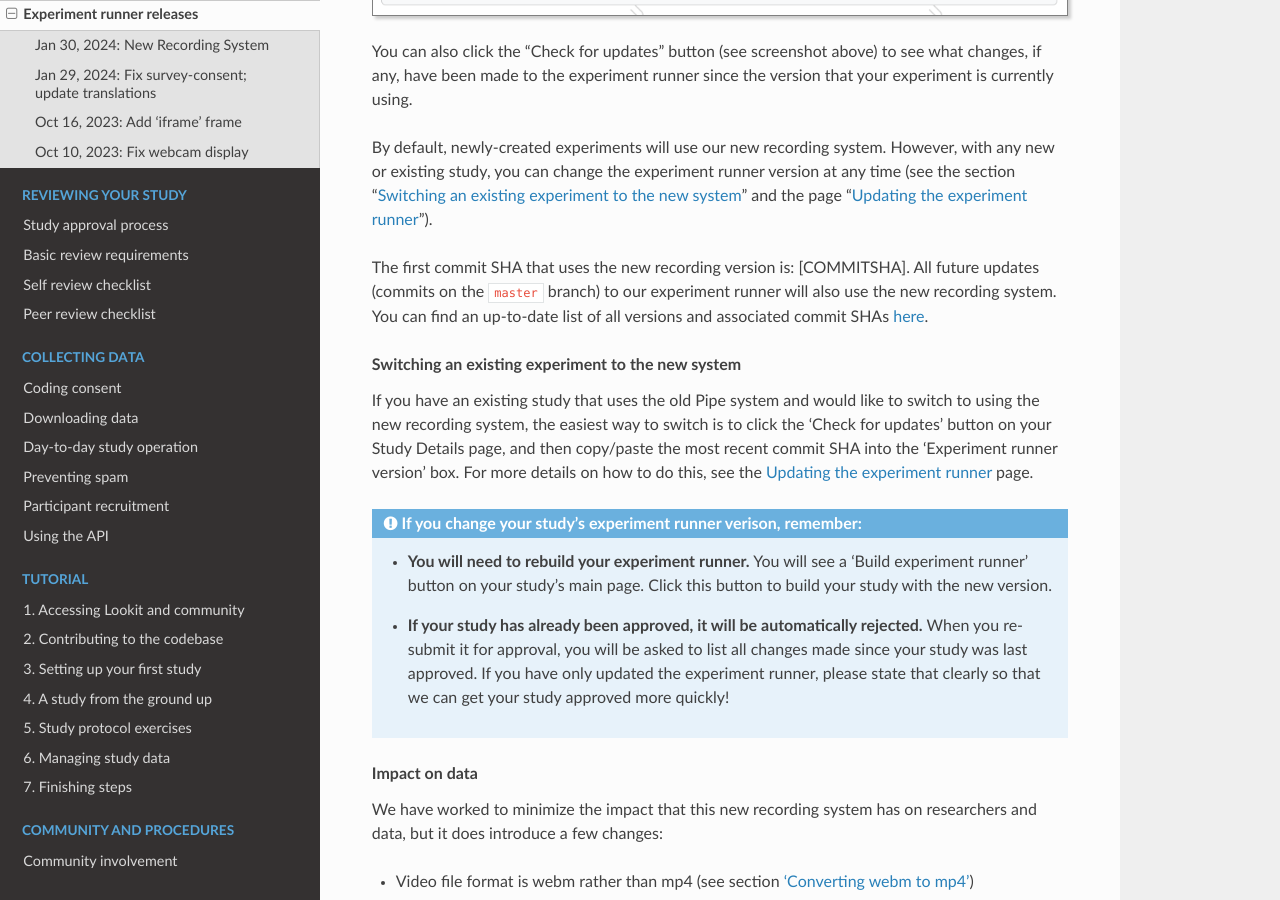
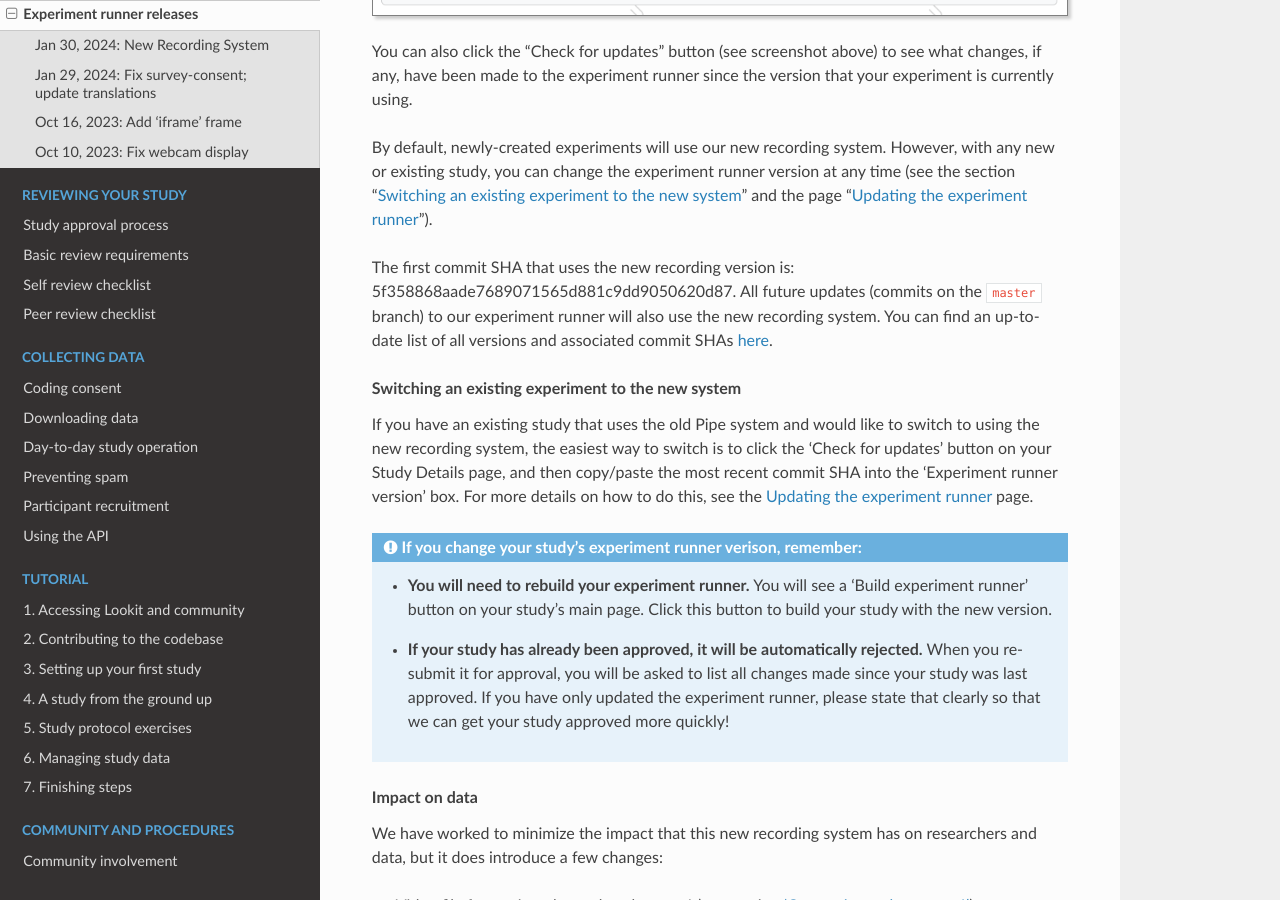
Before and after one commit to lookit/lookit-docs, a Sphinx documentation site: the page built from docs/source/researchers-runner-releases.rst, in a window 1280 px wide and 900 px high, scrolled down 2611 px. Built offline with Sphinx 7.4.7 and the Read the Docs theme 2.0.0, drawn with Linux system fonts in a browser that asks for light colours; some of the changed text lies outside the part shown.

Commit message:
add recordrtc release commit sha

```diff
--- a/docs/source/researchers-runner-releases.rst
+++ b/docs/source/researchers-runner-releases.rst
@@ -16,7 +16,7 @@ The Lookit experiment runner is regularly updated in order to add new features a
 Jan 30, 2024: New Recording System
 -----------------------------------
 
-Commit SHA: [COMMIT SHA]
+Commit SHA: 5f358868aade7689071565d881c9dd9050620d87
 
 Github pull request: https://github.com/lookit/ember-lookit-frameplayer/pull/349
 
@@ -59,7 +59,7 @@ You can also click the “Check for updates” button (see screenshot above) to
 
 By default, newly-created experiments will use our new recording system. However, with any new or existing study, you can change the experiment runner version at any time (see the section ":ref:`Switching an existing experiment to the new system <recortdrtc-how-to-switch>`" and the page ":ref:`Updating the experiment runner <updating-frameplayer-code>`").
 
-The first commit SHA that uses the new recording version is: [COMMITSHA]. All future updates (commits on the ``master`` branch) to our experiment runner will also use the new recording system. You can find an up-to-date list of all versions and associated commit SHAs `here <https://github.com/lookit/ember-lookit-frameplayer/commits/master>`__.
+The first commit SHA that uses the new recording version is: 5f358868aade7689071565d881c9dd9050620d87. All future updates (commits on the ``master`` branch) to our experiment runner will also use the new recording system. You can find an up-to-date list of all versions and associated commit SHAs `here <https://github.com/lookit/ember-lookit-frameplayer/commits/master>`__.
 
 .. _recortdrtc-how-to-switch:
 
```
